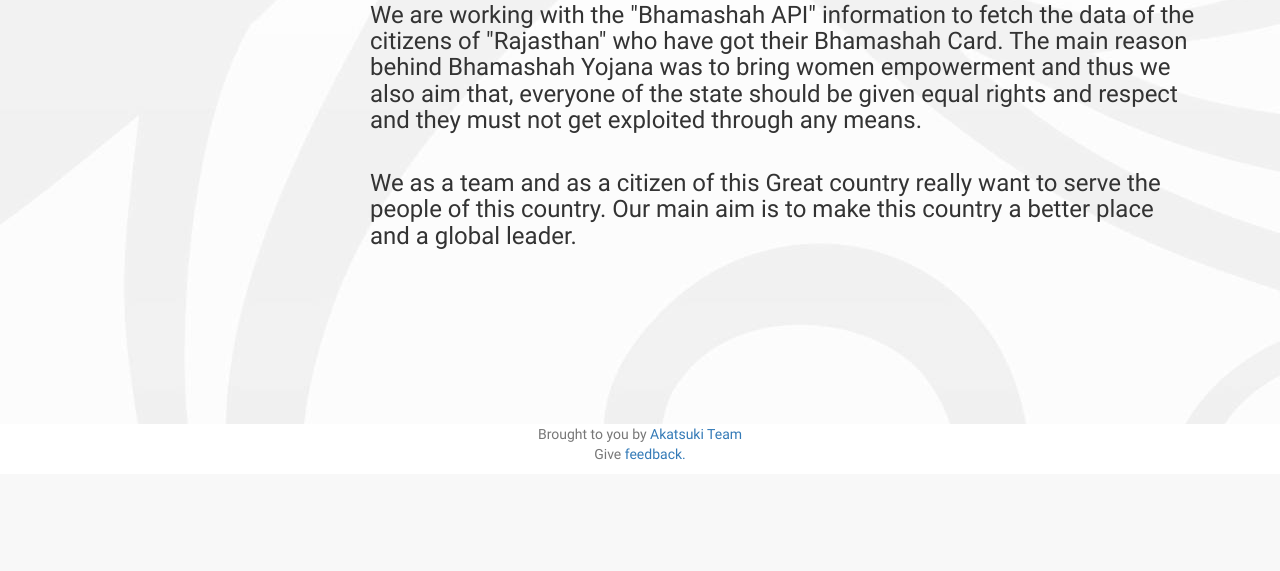
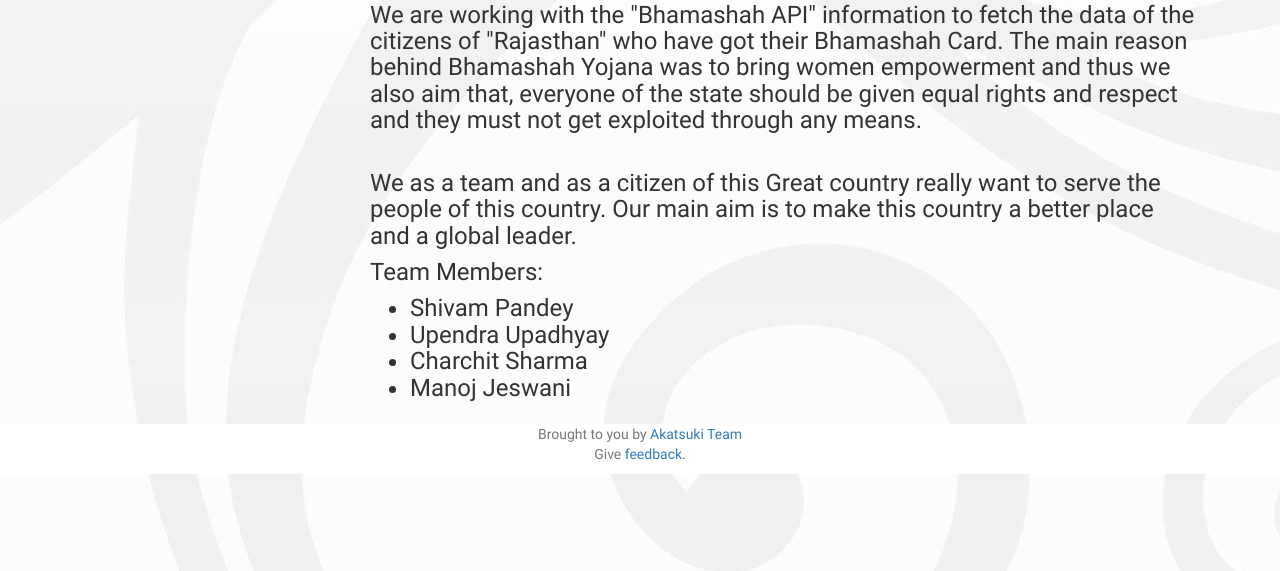
Before and after one commit to upendra1997/kalyan, a Django app: page /about in a window 1280 px wide. Shown: the part 326-897 px from the top of the page. Before the commit the page ends 786 px from the top, so only its background shows below. Run offline with Django 3.2, Linux system fonts and the light colour scheme; some libraries are stand-ins or nearby versions.

Commit message:
Deploy with aboutus page change

```diff
--- a/kalyan/templates/kalyan/HE/public/about.html
+++ b/kalyan/templates/kalyan/HE/public/about.html
@@ -24,6 +24,15 @@
   We as a team and as a citizen of this Great country really want to serve the people of this country.
   Our main aim is to make this country a better place and a global leader.
   </p>
+  <p>
+      Team Members:
+      <ul>
+          <li>Shivam Pandey</li>
+          <li>Upendra Upadhyay</li>
+          <li>Charchit Sharma</li>
+          <li>Manoj Jeswani</li>
+      </ul>
+  </p>
   </h3>
 	</p>
 	</div>
```
Also changed, not shown: kalyan/templatetags/__init__.py (deleted).
